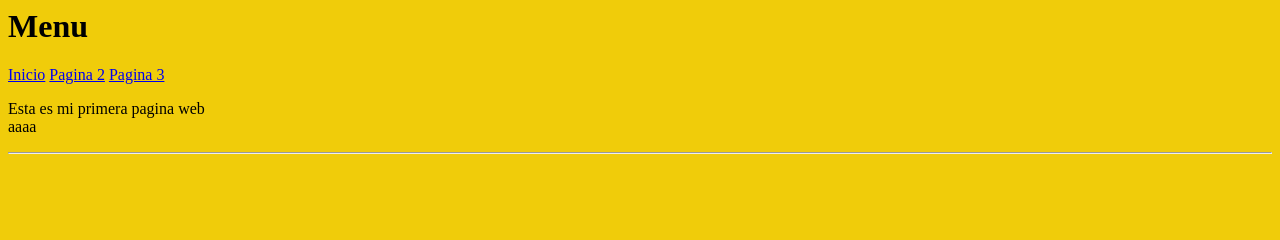
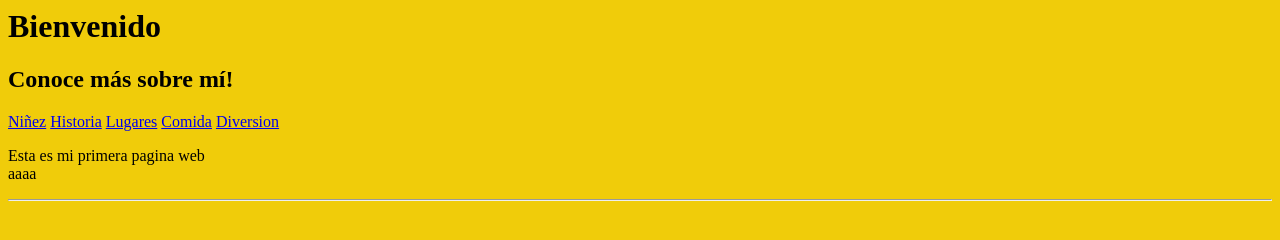
Before and after one commit to AgeX005/page, a plain HTML site: page index.html in a window 1280 px wide. Drawn offline with Linux system fonts and the light colour scheme.

Commit message:
Update index.html

```diff
--- a/index.html
+++ b/index.html
@@ -6,18 +6,22 @@
 
 <head>
   <title>
-    Mi Primera  chamba
+    AgeX's Page
   </title>
 </head>
 
 <body bgcolor="fuccia">
   <h1>
-    Menu
+    Bienvenido
   </h1>
-  <a href="index.html"> Inicio</a>
-  <a href="2.html"> Pagina 2</a>
-  <a href="3.html"> Pagina 3</a>
-
+  <h2>
+    Conoce más sobre mí!
+  </h2>
+  <a href="index.html"> Niñez</a>
+  <a href="2.html"> Historia</a>
+  <a href="3.html"> Lugares</a>
+  <a href="3.html"> Comida</a>
+  <a href="3.html"> Diversion</a>
   <p>
     Esta es mi primera pagina web
 
```
